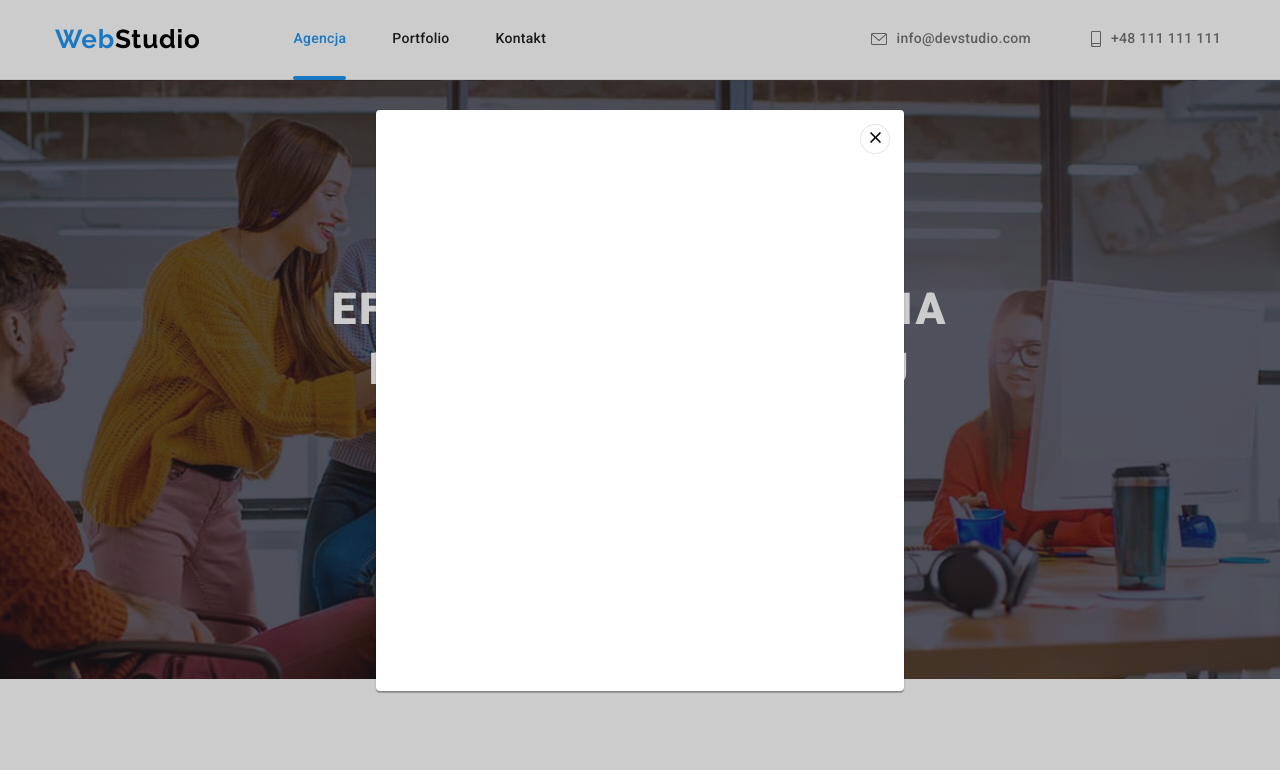
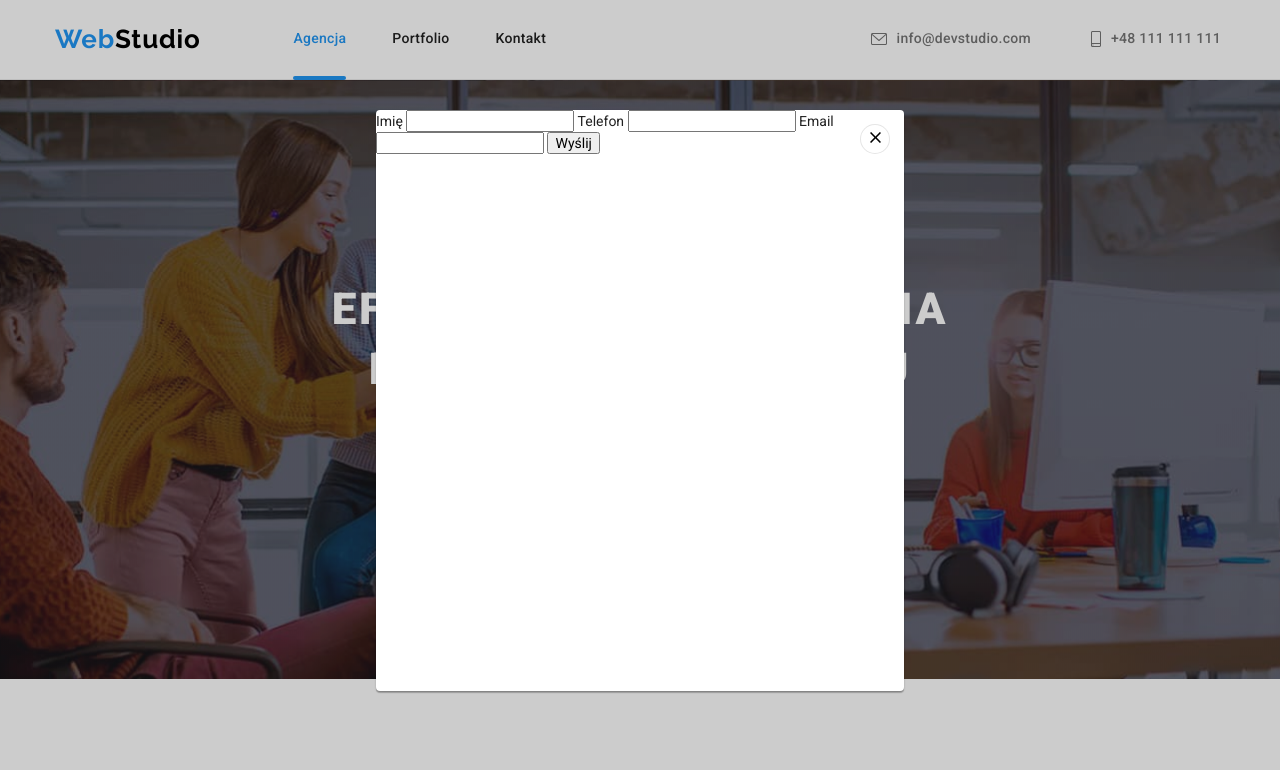
Before and after one commit to MagdalenaKusmierczak/goit-markup-hw-06, a plain HTML site: page index.html in a window 1280 px wide. Both pictures are taken after a click on the button "Zamów usługę". Shown: the top 770 px of the page. Drawn offline with nearby package versions, Linux system fonts and the light colour scheme.

Commit message:
Update index.html

```diff
--- a/index.html
+++ b/index.html
@@ -557,7 +557,22 @@
             <use href="./images/icons.svg#btn-modal"></use>
           </svg>
         </button>
-        <form></form>
+        <form name="signup_form">
+          <label>
+            Imię
+            <input type="text" name="Imię" />
+          </label>
+          <label>
+            Telefon
+            <input type="phone" name="Telefon" />
+          </label>
+          <label>
+            Email
+            <input type="email" name="Email" />
+          </label>
+
+          <button type="submit">Wyślij</button>
+        </form>
       </div>
     </div>
     <script src="./js/modal.js"></script>
```
